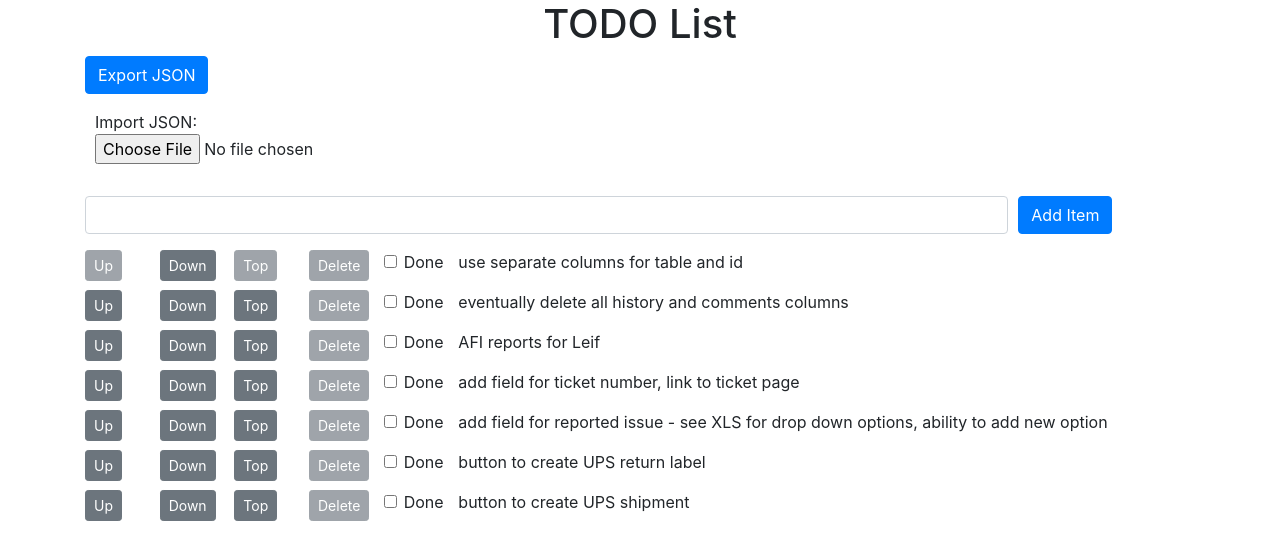
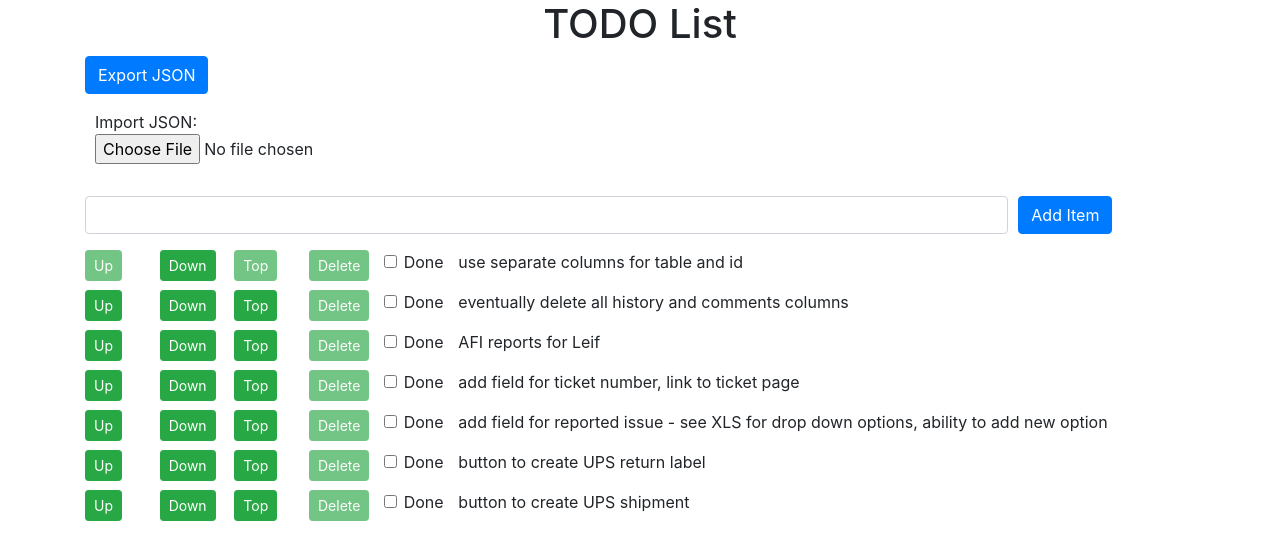
Before and after one commit to mpb-cal/todo-list, a React (Create React App) app: page / in a window 1280 px wide. Shown: the top 560 px of the page. Built offline with nearby package versions, Linux system fonts and the light colour scheme.

Commit message:
changed some colors

```diff
--- a/src/App.css
+++ b/src/App.css
@@ -1,10 +1,16 @@
 
-button:disabled:hover {
+button:disabled:hover,
+.btn:disabled:hover {
   cursor: default;
 }
 
-.actionItemRow button:enabled:hover {
-  background-color: #ddd;
+.actionItemRow button:enabled:hover,
+.actionItemRow .btn:enabled:hover {
+    background-color: #ddd;
+}
+
+.actionItemRow .done:hover {
+    background-color: lightcoral;
 }
 
 .actionItemRow.new .description {
@@ -19,8 +25,21 @@ button:disabled:hover {
   background-color: lightcoral;
 }
 
+.actionItemRow.done .description {
+  background-color: peachpuff;
+}
+
+.actionItemRow button,
+.actionItemRow .btn {
+  transition: none;
+}
+
 .actionItemRow .description {
-  transition: all 1s;
+  transition: background-color 1s;
+}
+
+.actionItemRow .description {
+  border: none;
 }
 
 .actionItemRow:hover .description {
--- a/src/action-item-manager-redux.js
+++ b/src/action-item-manager-redux.js
@@ -122,6 +122,11 @@ const ActionItemList = ({store}) => (
   </>
 );
 
+const clickActionButton = (store, action, item) => {
+  store.dispatch(action);
+  setTimeout(() => {store.dispatch(clearMove(item.id))}, 1000);
+}
+
 const ActionItem = ({store, item, idx}) => (
   <Form.Row className={"actionItemRow " + (item.done ? "done " : "") + (item.isNew ? "new " : "") + (item.justMoved ? "justMoved " : "")} >
     <ActionButton store={store} item={item} text="Up" action={moveUp(item.id)} disabled={item.done || idx < 1} />
@@ -129,7 +134,7 @@ const ActionItem = ({store, item, idx}) => (
     <ActionButton store={store} item={item} text="Top" action={makeTop(item.id)} disabled={item.done || idx < 1} />
     <ActionButton store={store} item={item} text="Delete" action={deleteItem(item.id)} disabled={!item.done} />
     <Col className="d-print-none">
-      <Form.Group>
+      <Form.Group className="done">
         <Form.Check type="checkbox" checked={item.done} id={"done_" + idx} onChange={(e) => clickActionButton(store, changeDone(item.id, e.target.checked), item)} label="Done" />
       </Form.Group>
     </Col>
@@ -142,14 +147,9 @@ const ActionItem = ({store, item, idx}) => (
   </Form.Row>
 );
 
-const clickActionButton = (store, action, item) => {
-  store.dispatch(action);
-  setTimeout(() => {store.dispatch(clearMove(item.id))}, 1000);
-}
-
 const ActionButton = ({store, item, text, action, disabled}) => (
   <Col className="d-print-none">
-    <Button size="sm" variant="secondary" onClick={() => clickActionButton(store, action, item)} disabled={disabled}>
+    <Button size="sm" variant="success" onClick={() => clickActionButton(store, action, item)} disabled={disabled}>
      {text}
     </Button>
   </Col>
```
